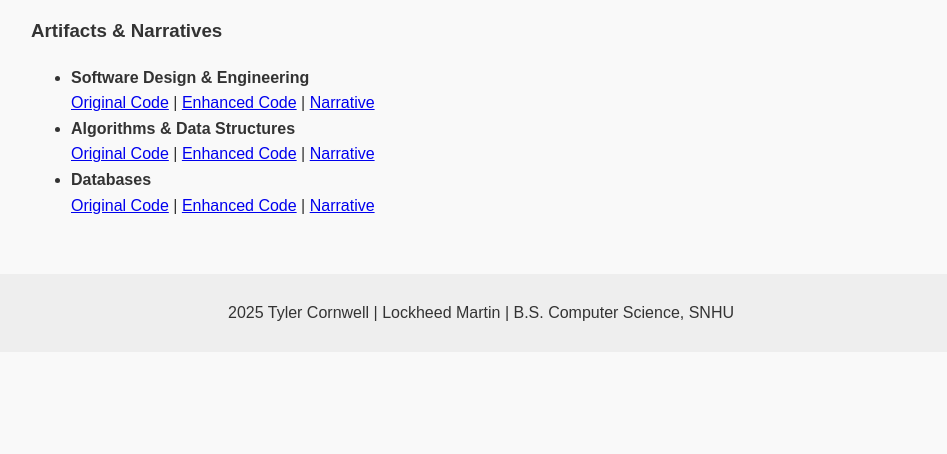
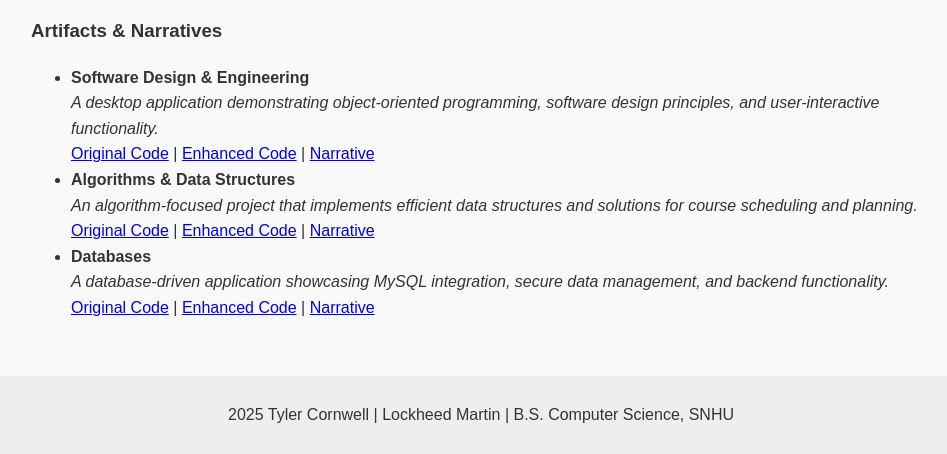
Before and after one commit to tcornwell28/CS-499-Portfolio, a plain HTML site: page index.html in a window 1280 px wide. Shown: the part 1210-1664 px from the top of the page, without its empty margins (159-1106 px from the left). Before the commit the page ends 1562 px from the top, so only its background shows below. Drawn offline with Linux system fonts and the light colour scheme.

Commit message:
Update index.html

```diff
--- a/index.html
+++ b/index.html
@@ -13,6 +13,7 @@
       <a href="#self-assesment">Self-Assessment</a>
       <a href="#code-review">Code Review</a>
       <a href="#artifacts">Artifacts</a>
+      <a href="https://github.com/tcornwell28/CS-499-Portfolio" target="_blank">Repository</a>
     </nav>
   </header>
 
@@ -55,18 +56,21 @@
       <ul>
         <li>
           <strong>Software Design & Engineering</strong><br>
+          <em>A desktop application demonstrating object-oriented programming, software design principles, and user-interactive functionality.</em><br></em>
           <a href="artifacts/original/CS 210 GrocerInventory Original.zip">Original Code</a> |
           <a href="artifacts/enhanced/CS 499 GrocerInventory Enhancement.zip">Enhanced Code</a> |
           <a href="artifacts/narratives/CS 499 Artifact 1 Narrative.docx">Narrative</a>
         </li>
         <li>
           <strong>Algorithms & Data Structures</strong><br>
+          <em>An algorithm-focused project that implements efficient data structures and solutions for course scheduling and planning.</em><br>
           <a href="artifacts/original/CS 300 CoursePlanner Original.zip">Original Code</a> |
           <a href="artifacts/enhanced/CS 499 CoursePlanner Enhancement.zip">Enhanced Code</a> |
           <a href="artifacts/narratives/CS 499 Artifact 2 Narrative.docx">Narrative</a>
         </li>
         <li>
           <strong>Databases</strong><br>
+          <em>A database-driven application showcasing MySQL integration, secure data management, and backend functionality.</em><br>
           <a href="artifacts/original/CS 320 ContactService Original.zip">Original Code</a> |
           <a href="artifacts/enhanced/CS 499 ContactService Enhancement.zip">Enhanced Code</a> |
           <a href="artifacts/narratives/CS 499 Artifact 3 Narrative.docx">Narrative</a>
```
